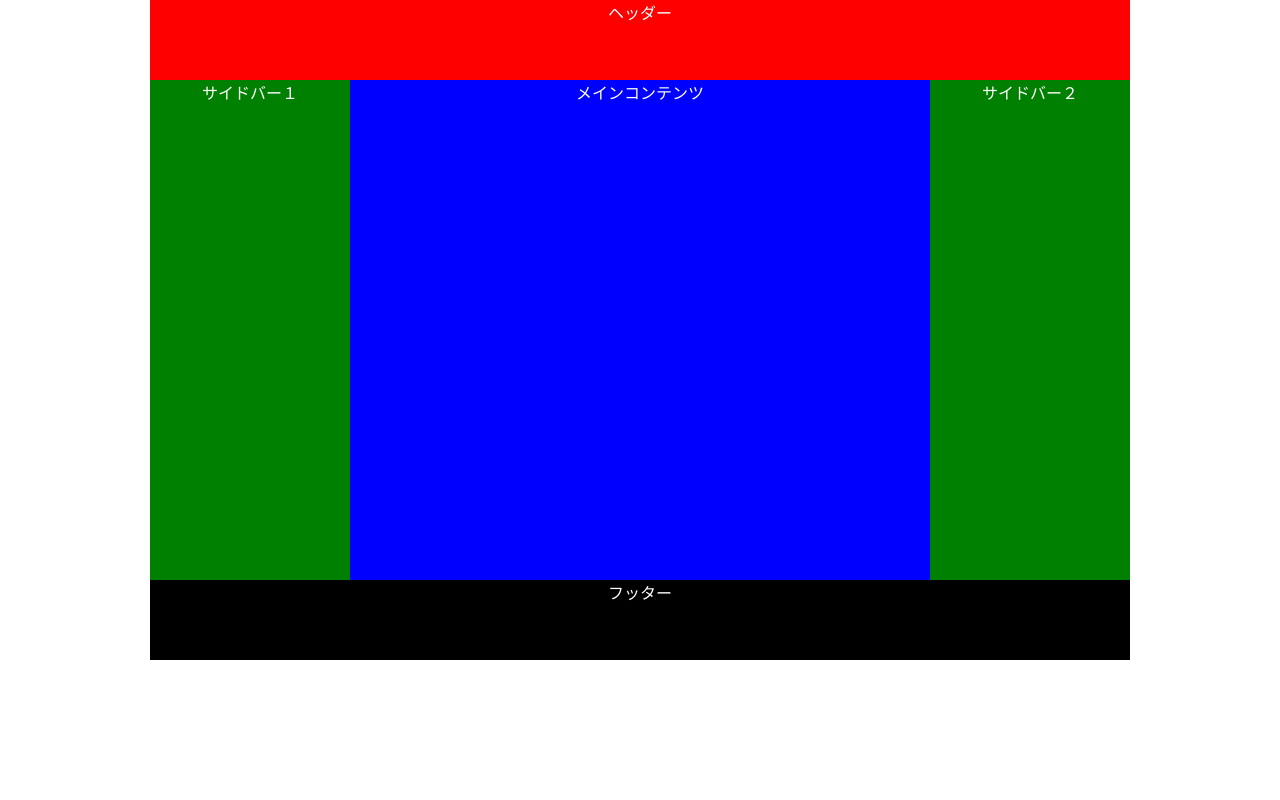
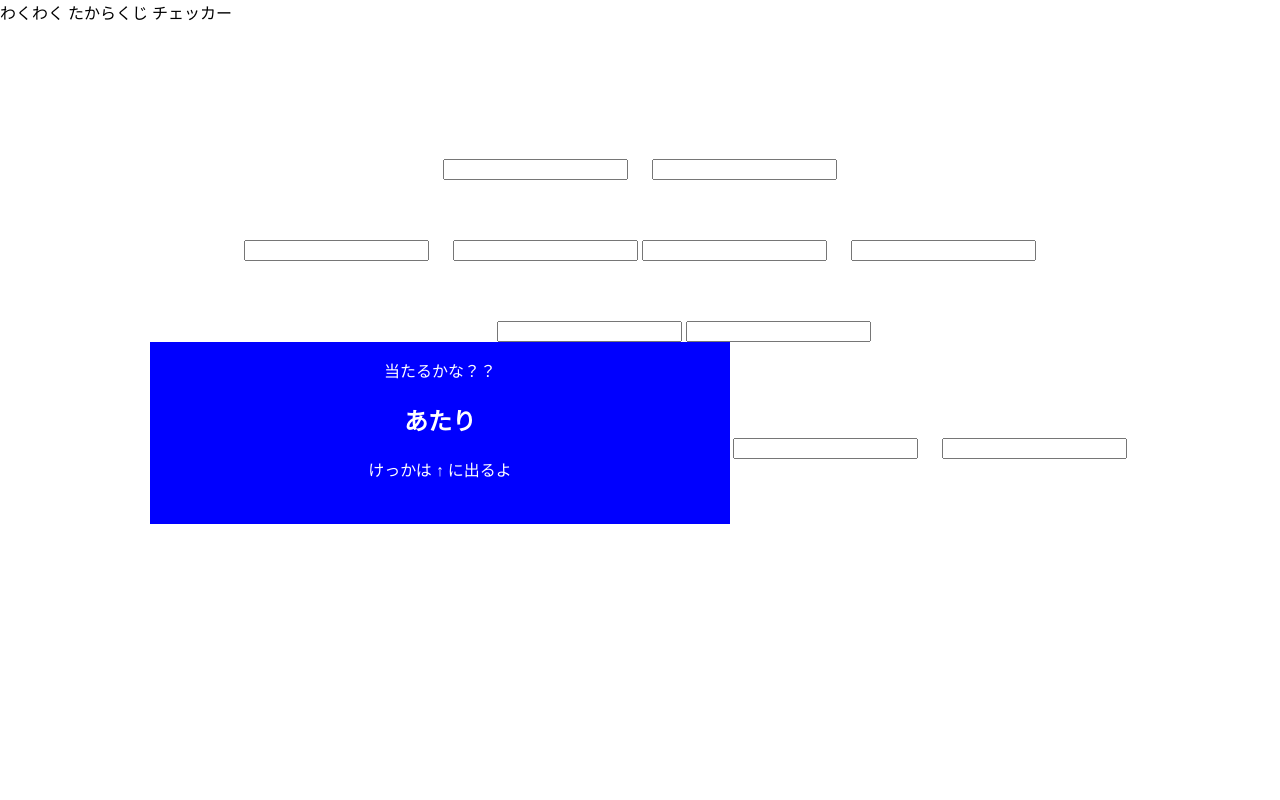
Before and after one commit to aki-iwanaga/dig-fund-8-presentation, a plain HTML site: page index.html in a window 1280 px wide. Drawn offline with nearby package versions, Linux system fonts and the light colour scheme.

Commit message:
Update index.html

```diff
--- a/index.html
+++ b/index.html
@@ -4,24 +4,55 @@
   <title>最終プレゼンテーション</title>
   <meta http-equiv="Content-Type" content="text/html; charset=utf-8" />
   <link rel="stylesheet" href="style.css" />
+  <script type="text/javascript" src="modules/lodash.min.js"></script>
+  <script type="text/javascript" src="modules/test-boilerplate.js"></script>
   <script src="script.js"></script>
 </head>
 
 <body>
-  <header class="header">ヘッダー</header>
+  <header>わくわく たからくじ チェッカー</header>
+
   <main class="main-wrap">
-    <aside class="sideber">
-      サイドバー１
+    <aside class="side left">
+      <h3 class="introduction">１.当せん番ごうを<br>　入力してね</h3>
+      <p class="grade">１とう</p>
+      <input type="number" class="input group" id="winningGroup1"></input>
+      <span class="group">組</span>
+      <input type="number" class="input number" id="winningNumber1"></input>
+      <p class="grade">２とう</p>
+      <input type="number" class="input group" id="winningGroup21"></input>
+      <span class="group">組</span>
+      <input type="number" class="input number" id="winningNumber21"></input>
+      <input type="number" class="input group" id="winningGroup22"></input>
+      <span class="group">組</span>
+      <input type="number" class="input number" id="winningNumber22"></input>
+      <p class="grade">３とう</p>
+      <span class="group">組 下１けた</span>
+      <input type="number" class="input group" id="winningGroup3"></input>
+      <input type="number" class="input number" id="winningNumber3"></input>
     </aside>
+
     <article class="main">
-      メインコンテンツ
+      <p id="gradeMessage">当たるかな？？</p>
+      <h1 id="mainMessage">あたり</h1>
+      <p id="subMessage">けっかは ↑ に出るよ</p>
     </article>
-    <aside class="sideber">
-      サイドバー２
+
+    <aside class="side right">
+      <h3 class="introduction">２.持ってる番ごう<br>　を入力してね</h3>
+      <input type="number" class="input group" id="myGroup"></input>
+      <span class="group">組</span>
+      <input type="number" class="input number" id="myNumber"></input>
+
+      <h3 class="introduction">３.もう一回、<br>　持ってる番ごう<br>　を入力してね</h3>
+      <input type="number" class="input group" id="myGroupCheck"></input>
+      <span class="group">組</span>
+      <input type="number" class="input number" id="myNumberCheck"></input>
+
+      <h3 class="introduction">４.ボタンをおそう</h3>
+      <button name="button" onclick="winCheckAll()">けっか</button>
     </aside>
+
   </main>
-  <footer class="footer">フッター</footer>
-
 </body>
-
 </html>
```
